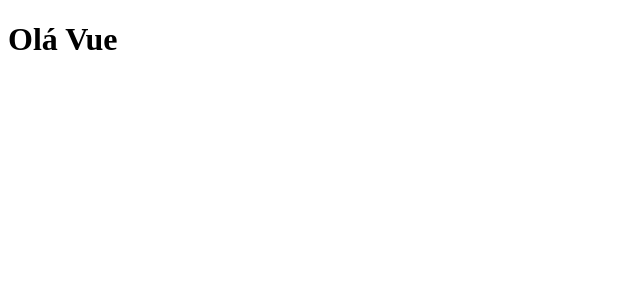
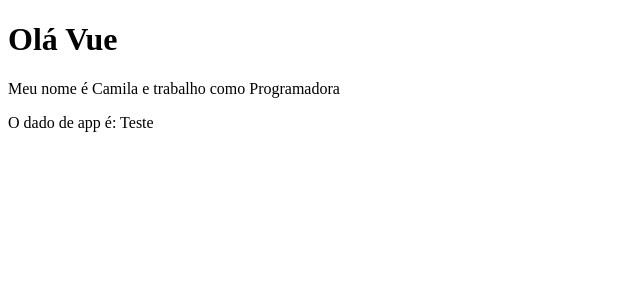
Before and after one commit to MyllaC/curso-vue, a Vue app in the folder 2_projeto_vue/: page / in a window 1280 px wide. Shown: the top 300 px of the page, without its empty margins (0-640 px from the left). Built offline with nearby package versions, Linux system fonts and the light colour scheme.

Commit message:
aula06_dados-em-componentes

```diff
--- a/2_projeto_vue/src/App.vue
+++ b/2_projeto_vue/src/App.vue
@@ -1,5 +1,8 @@
 <template>
-  <PrimeiroComponente />
+  <div>
+    <PrimeiroComponente />
+    <p>O dado de app é: {{ testando }}</p>
+  </div>
 </template>
 
 <script>
@@ -10,5 +13,10 @@
   components: {
     PrimeiroComponente,
   },
+  data() {
+    return {
+      testando: "Teste",
+    };
+  },
 };
 </script>
--- a/2_projeto_vue/src/components/PrimeiroComponente.vue
+++ b/2_projeto_vue/src/components/PrimeiroComponente.vue
@@ -1,9 +1,18 @@
 <template>
+  <div>
     <h1>Olá Vue</h1>
+    <p>Meu nome é {{ nome }} e trabalho como {{ profissao }}</p>
+  </div>
 </template>
 
 <script>
-    export default {
-        name: 'PrimeiroComponente'
-    }
+export default {
+  name: "PrimeiroComponente",
+  data() {
+    return {
+      nome: "Camila",
+      profissao: "Programadora",
+    };
+  },
+};
 </script>
```
